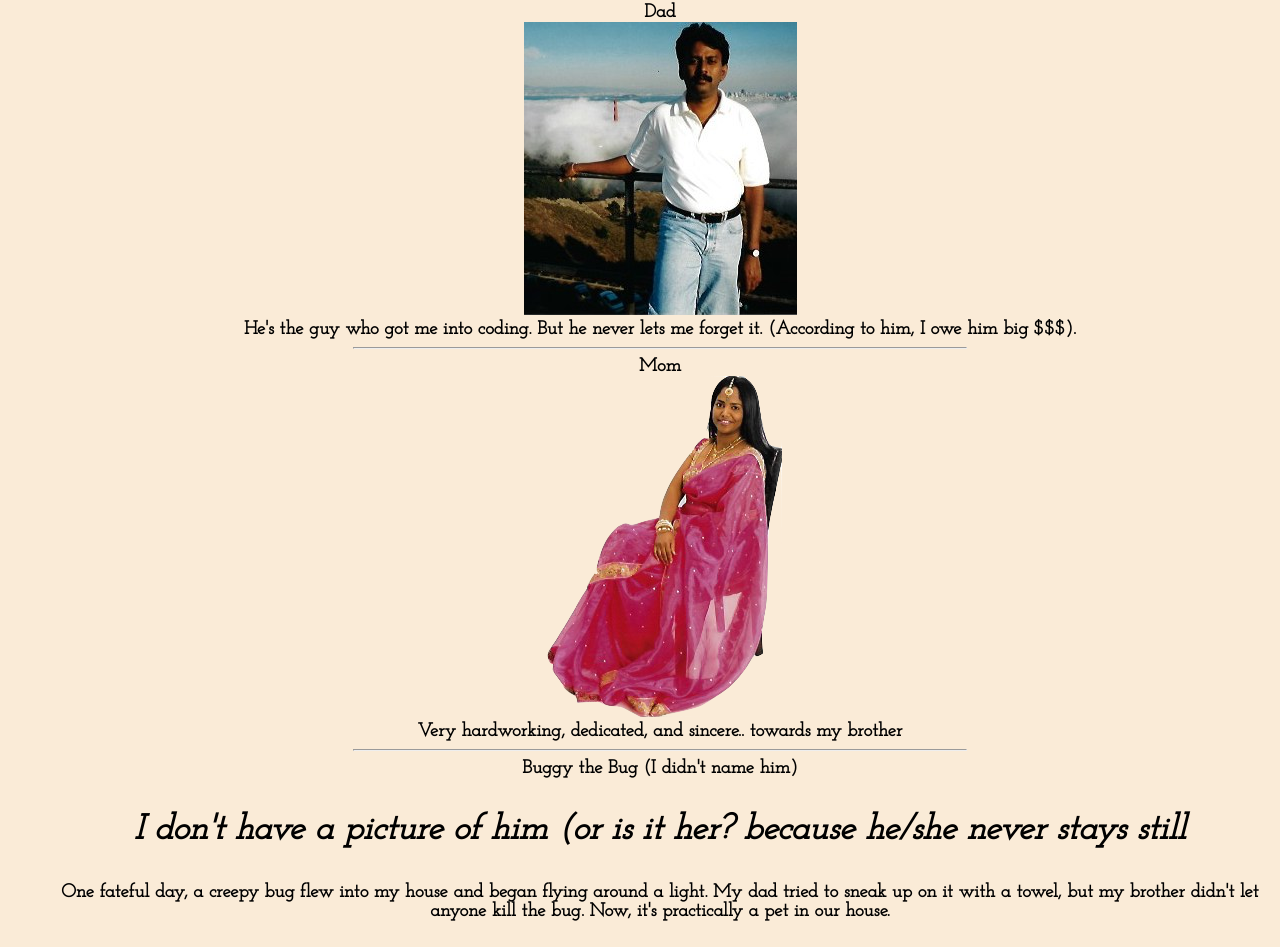
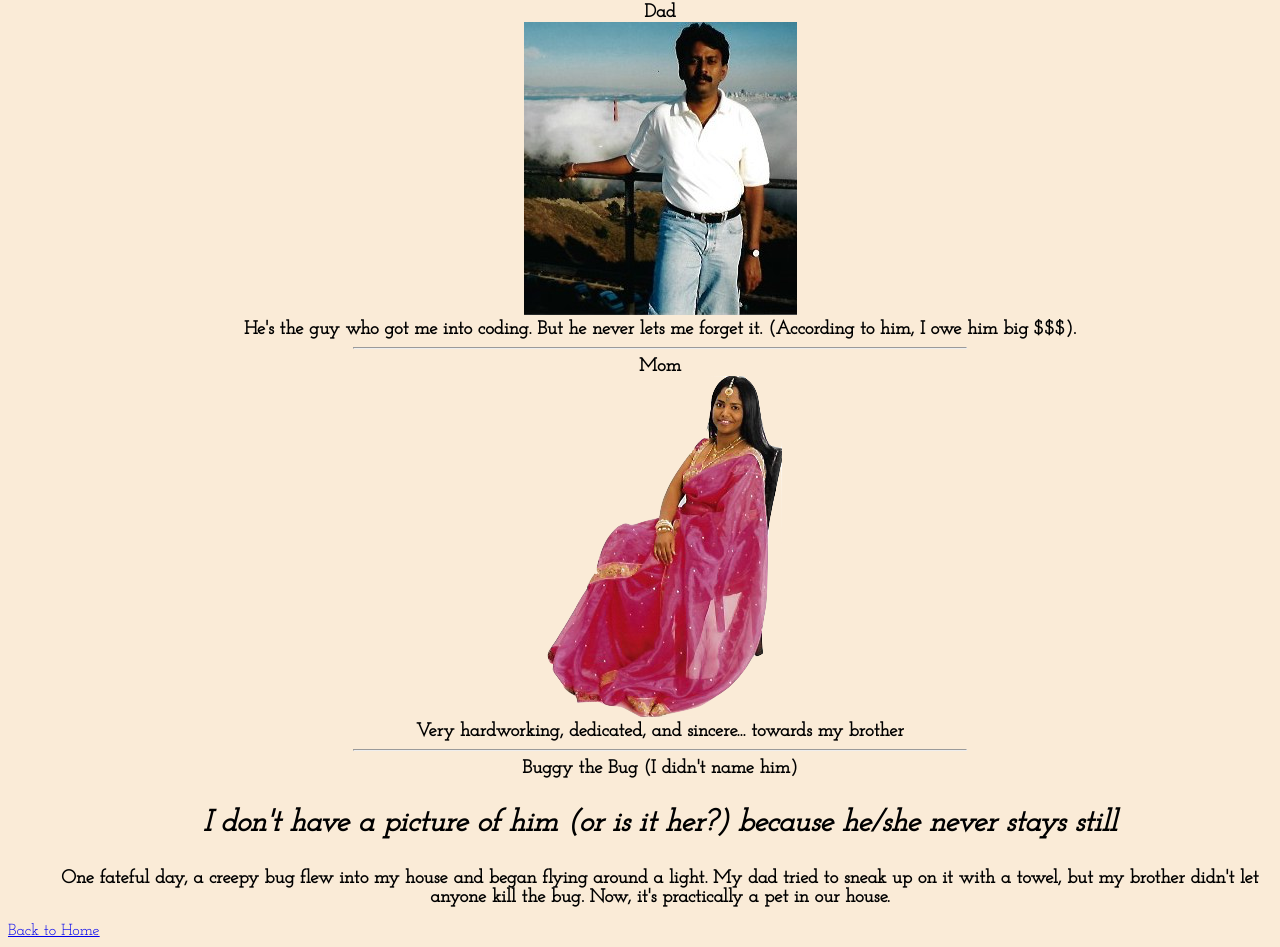
Before and after one commit to mbokinala/html-workshop-files, a plain HTML site: page All About Me/family.html in a window 1280 px wide. Shown: the part 439-1386 px from the top of the page. Drawn offline with Linux system fonts and the light colour scheme.

Commit message:
routine commit

```diff
--- a/All About Me/family.html
+++ b/All About Me/family.html
@@ -35,15 +35,19 @@
                     <br/>
                     <img src="img/mom.png" alt="mom"/>
                     <br/>
-                    Very hardworking, dedicated, and sincere.. towards my brother
+                    Very hardworking, dedicated, and sincere... towards my brother
                 </li>
                 <hr/>
                 <li>
                     Buggy the Bug (I didn't name him)
-                    <p class="img_alt">I don't have a picture of him (or is it her? because he/she never stays still</p>
+                    <p class="img_alt">I don't have a picture of him (or is it her?) because he/she never stays still</p>
                     One fateful day, a creepy bug flew into my house and began flying around a light. My dad tried to sneak up on it with a towel, but my brother didn't let anyone kill the bug. Now, it's practically a pet in our house.
                 </li>
             </ul>
         </center>
+
+        <footer>
+            <a href="index.html">Back to Home</a>
+        </footer>
     </body>
 </html>
--- a/All About Me/index.css
+++ b/All About Me/index.css
@@ -33,5 +33,5 @@ hr {
 .img_alt {
     font-weight: bold;
     font-style: italic;
-    font-size: 35px;
+    font-size: 30px;
 }
```
